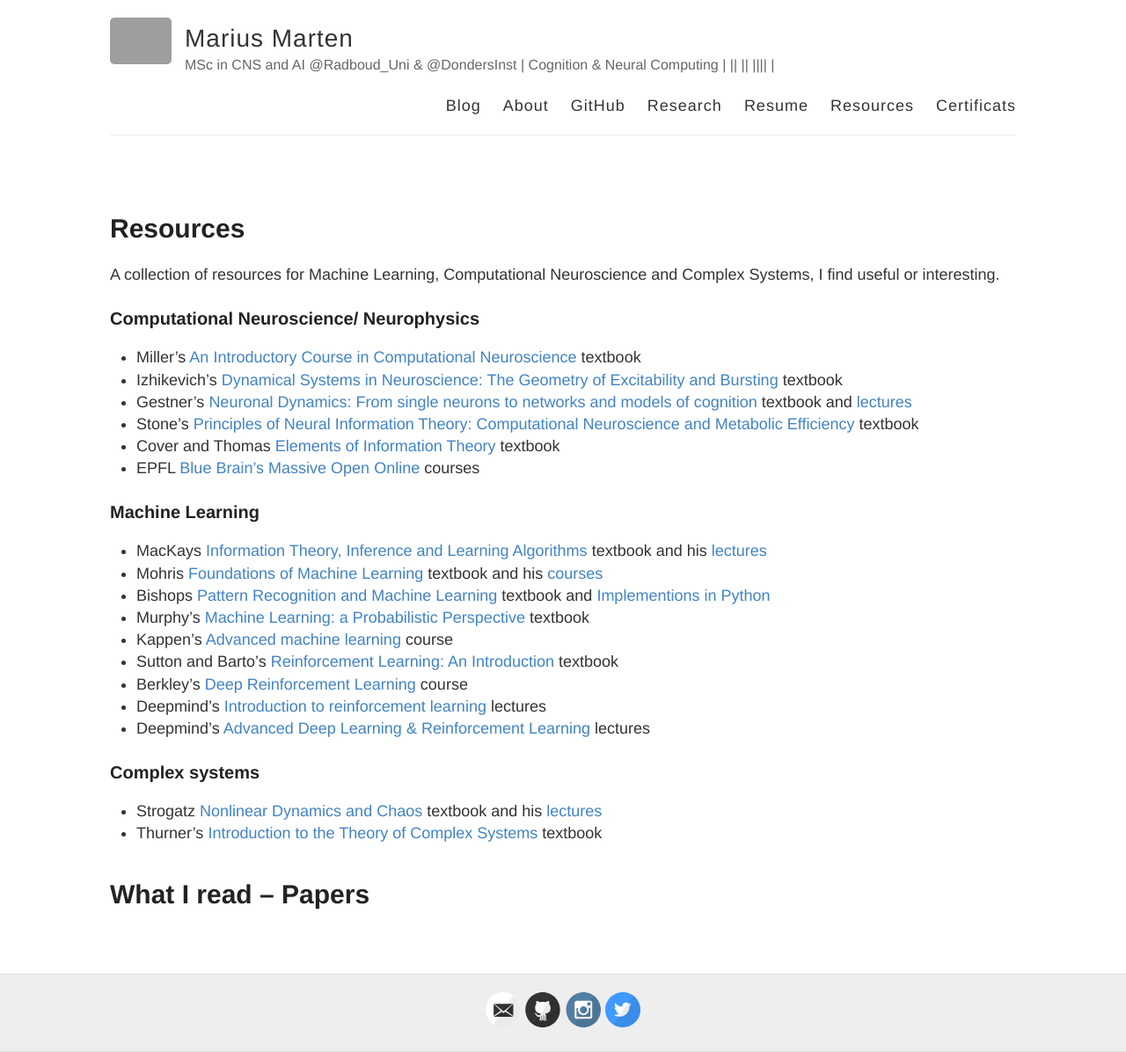
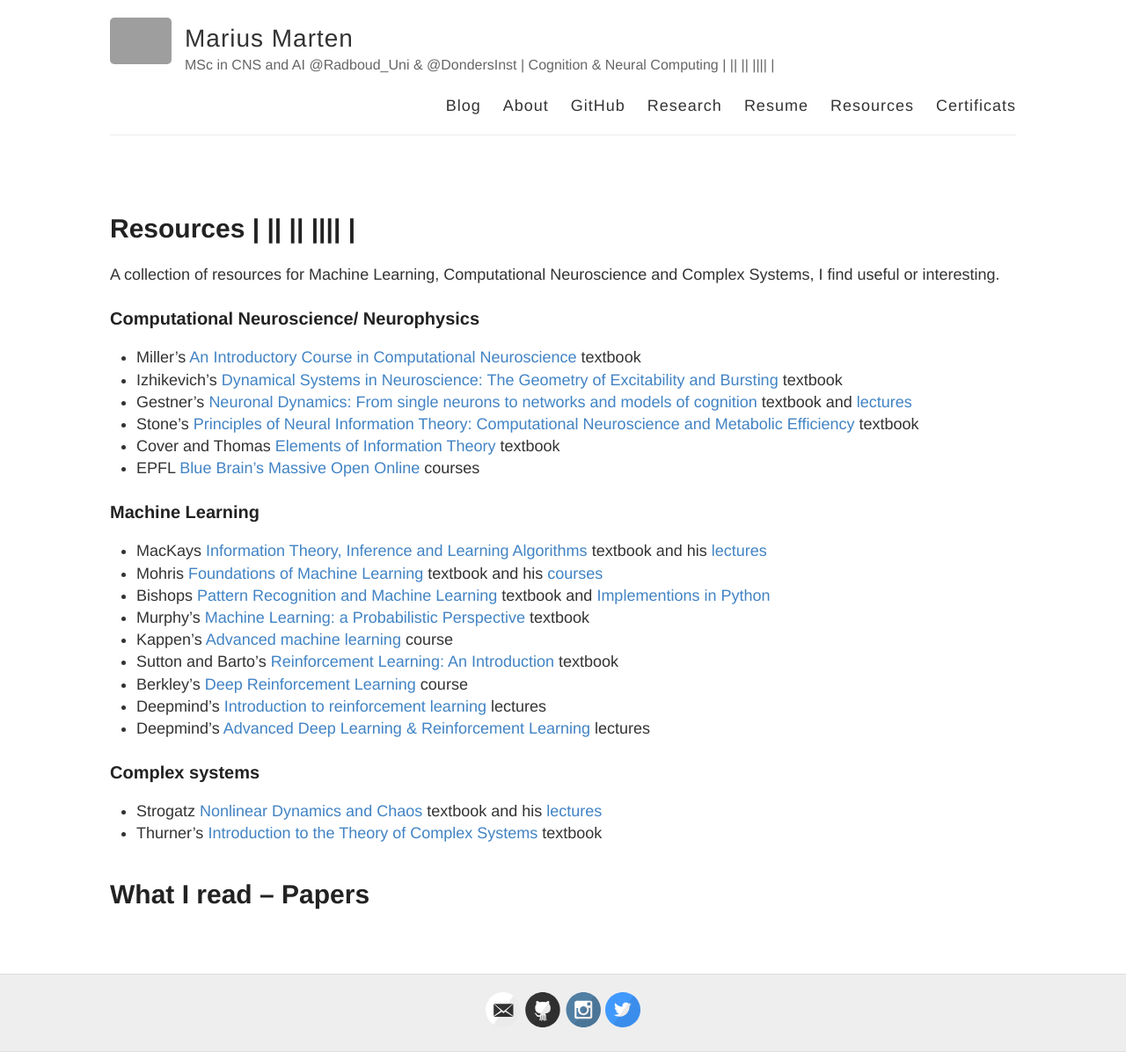
Before and after one commit to Mariusmarten/mariusmarten.github.io, a Jekyll site: the page built from resources.md, in a window 1280 px wide. Shown: the whole page at 88% size. Built offline with Jekyll 4.4.1, drawn with Linux system fonts in a browser that asks for light colours; grey boxes are pictures that could not be loaded.

```diff
--- a/resources.md
+++ b/resources.md
@@ -1,6 +1,6 @@
 ---
 layout: page
-title: Resources
+title: Resources | || || |||| |
 permalink: /resources/
 ---
 
```
